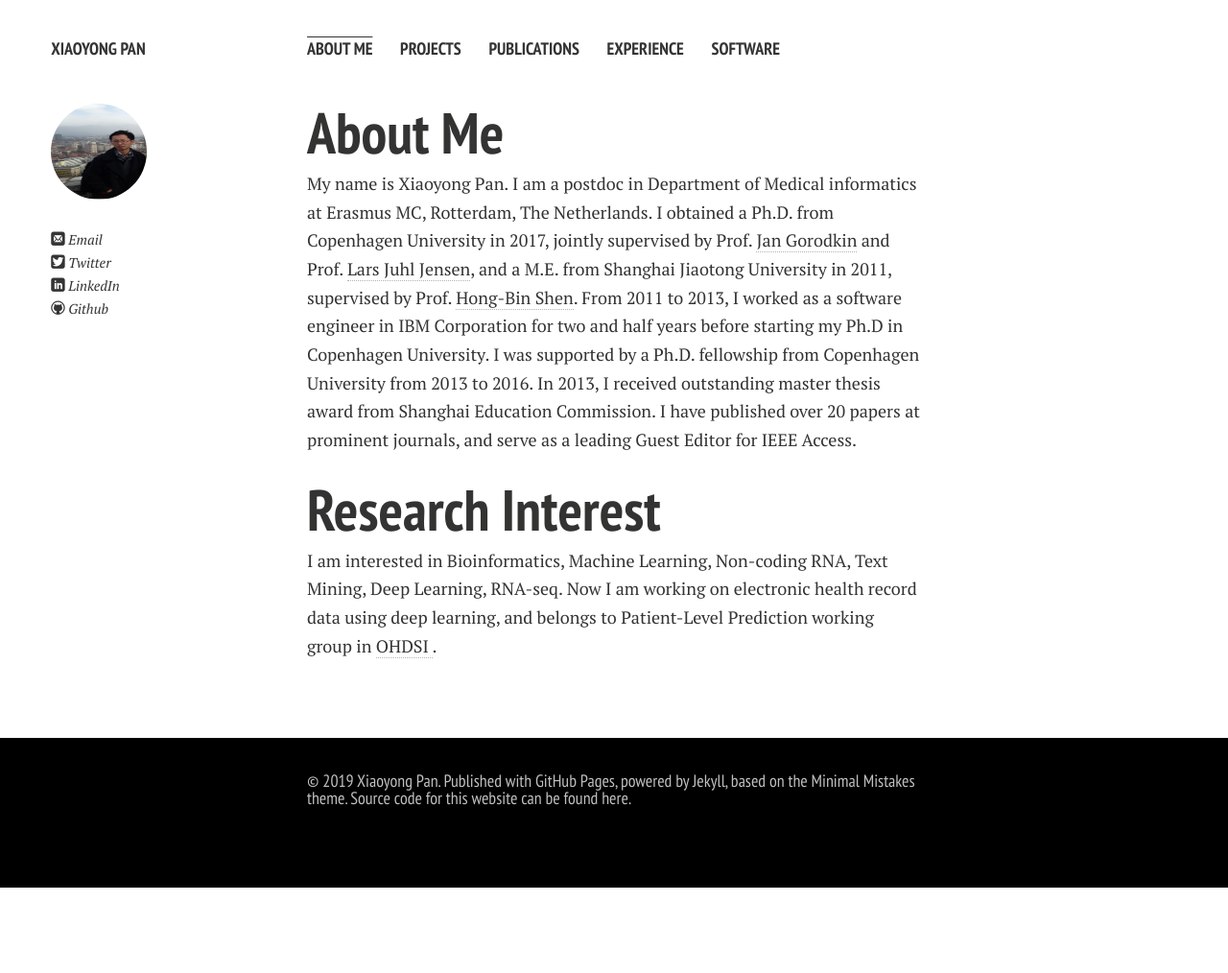
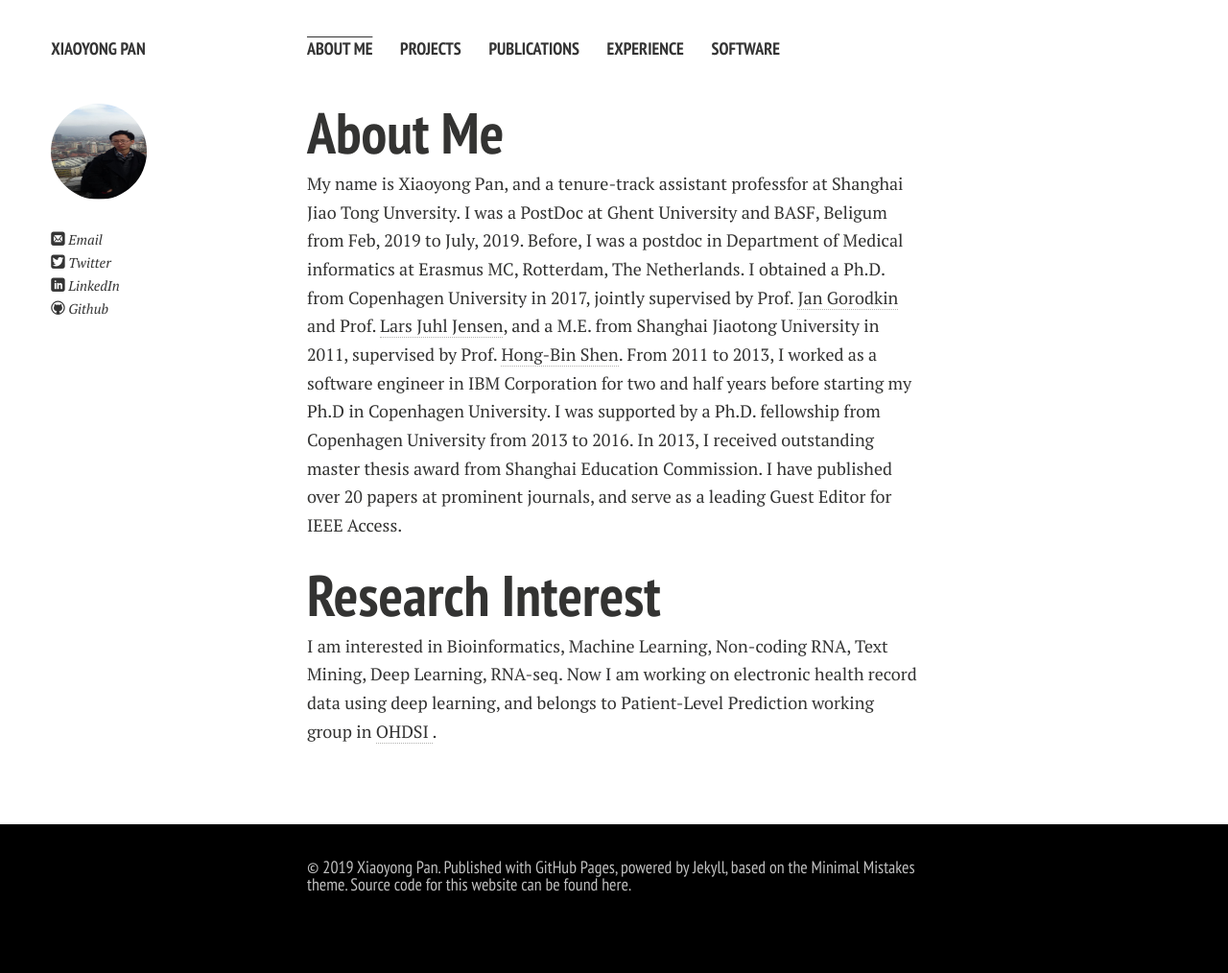
Before and after one commit to xypan1232/xypan1232.github.io, a Jekyll site: the page built from index.md, in a window 1280 px wide. Shown: the whole page at 96% size. Built offline with Jekyll 4.4.1, drawn with Linux system fonts in a browser that asks for light colours; nearby versions of some CDN libraries; Markdown is read by kramdown in place of the engine named in the settings; our own code applies the rules of GitHub Pages for plain Markdown files; before the commit the page ends 925 px from its top, so only the background shows below that.

Commit message:
Update index.md

```diff
--- a/index.md
+++ b/index.md
@@ -4,7 +4,7 @@ layout: page
 
 # About Me
 
-My name is Xiaoyong Pan. I am a postdoc in Department of Medical informatics at Erasmus MC, Rotterdam, The Netherlands.
+My name is Xiaoyong Pan, and a tenure-track assistant professfor at Shanghai Jiao Tong Unversity. I was a PostDoc at Ghent University and BASF, Beligum from Feb, 2019 to July, 2019. Before, I was a postdoc in Department of Medical informatics at Erasmus MC, Rotterdam, The Netherlands.
 I obtained a Ph.D. from Copenhagen University in 2017, jointly supervised by Prof. <a href="https://rth.dk/~gorodkin/">Jan Gorodkin</a> and Prof. <a href="https://jensenlab.org">Lars Juhl Jensen</a>, and a M.E. from Shanghai Jiaotong University in 2011, supervised by Prof. <a href="http://www.csbio.sjtu.edu.cn">Hong-Bin Shen</a>. From 2011 to 2013, I worked as a
 software engineer in IBM Corporation for two and half years before starting my Ph.D in Copenhagen University. I was supported by a Ph.D. fellowship from Copenhagen University from 2013 to 2016.
 In 2013, I received outstanding master thesis award from Shanghai Education Commission. I have published over 20 papers at prominent journals, and serve as a leading Guest Editor for IEEE Access.
```
